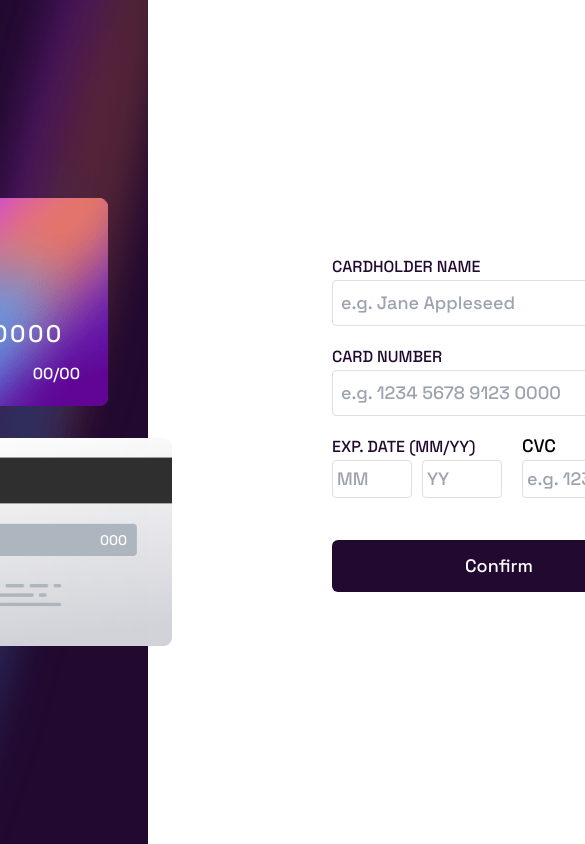
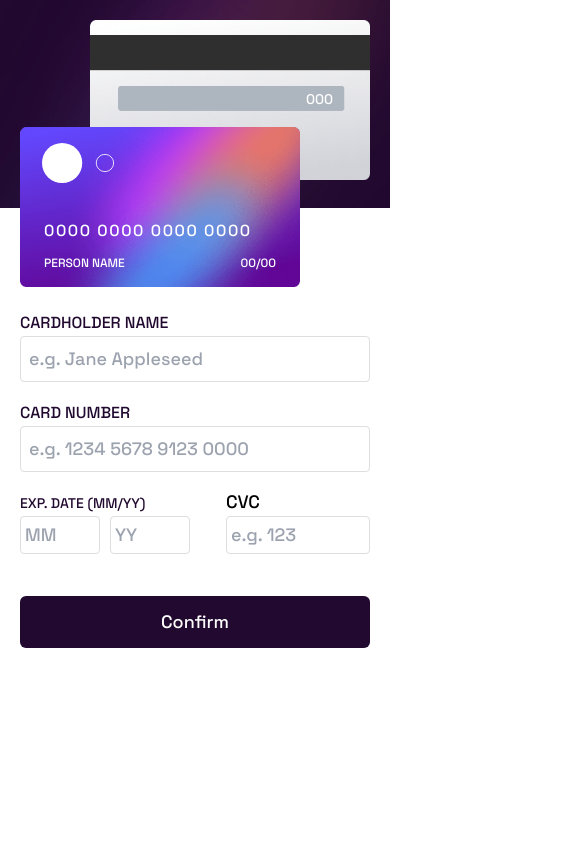
Before and after one commit to AlvesPHGA/interactive-card, a React (Vite) app: page / in a window 390 px wide. Shown: the top 844 px of the page, 585 px wide, since content can reach past the window. Built offline with nearby package versions, Linux system fonts and the light colour scheme.

Commit message:
updated layout to larger mobile device

```diff
--- a/src/App.jsx
+++ b/src/App.jsx
@@ -33,22 +33,22 @@ function App() {
    }
 
    return (
-      <main className="font-spaceGrotesk relative text-lg h-screen bg-mainDesktop bg-custom bg-no-repeat ss:bg-none sm:bg-none">
-         <div className="hidden ss:block ss:bg-mainMobile ss:absolute ss:top-0 ss:left-0 ss:w-screen ss:h-52 ss:bg-cover sm:block sm:bg-mainMobile sm:absolute sm:top-0 sm:left-0 sm:w-screen sm:h-52 sm:bg-cover"></div>
+      <main className="font-spaceGrotesk relative text-lg h-screen bg-mainDesktop bg-custom bg-no-repeat ss:bg-none sm:bg-none sl:bg-none">
+         <div className="hidden ss:block ss:bg-mainMobile ss:absolute ss:top-0 ss:left-0 ss:w-screen ss:h-52 ss:bg-cover sm:block sm:bg-mainMobile sm:absolute sm:top-0 sm:left-0 sm:w-screen sm:h-52 sm:bg-cover sl:block sl:bg-mainMobile sl:absolute sl:top-0 sl:left-0 sl:w-screen sl:h-52 sl:bg-cover"></div>
 
-         <section className="absolute transform -translate-x-1/2 left-2/4 -translate-y-1/2 top-2/4  flex mx-auto justify-center gap-40 items-center w-[1200px] ss:w-full ss:flex-col ss:h-min ss:gap-0 ss:-translate-x-0 ss:left-0 ss:-translate-y-0 ss:top-0 sm:w-full sm:flex-col sm:h-min sm:gap-0 sm:-translate-x-0 sm:left-0 sm:-translate-y-0 sm:top-0">
+         <section className="absolute transform -translate-x-1/2 left-2/4 -translate-y-1/2 top-2/4  flex mx-auto justify-center gap-40 items-center w-[1200px] ss:w-full ss:flex-col ss:h-min ss:gap-0 ss:-translate-x-0 ss:left-0 ss:-translate-y-0 ss:top-0 sm:w-full sm:flex-col sm:h-min sm:gap-0 sm:-translate-x-0 sm:left-0 sm:-translate-y-0 sm:top-0 sl:w-full sl:flex-col sl:h-min sl:gap-0 sl:-translate-x-0 sl:left-0 sl:-translate-y-0 sl:top-0">
             <Cards />
 
             <form
                onSubmit={handleSubmit}
-               className="w-fit ss:px-5 ss:w-full ss:mt-5 ss:mb-5 sm:px-5 sm:w-full sm:mt-5 sm:mb-5"
+               className="w-fit ss:px-5 ss:w-full ss:mt-5 ss:mb-5 sm:px-5 sm:w-full sm:mt-5 sm:mb-5 sl:px-5 sl:w-full sl:mt-5 sl:mb-5"
             >
                <NameField {...name} />
                <NumberCardField {...number} />
 
-               <div className="flex  gap-x-5">
+               <div className="flex  gap-x-5 sl:justify-between">
                   <div className="relative">
-                     <label className="text-base text-veryDarkViolet ss:text-sm sm:text-sm">
+                     <label className="text-base text-veryDarkViolet ss:text-sm sm:text-sm sl:text-sm">
                         EXP. DATE (MM/YY)
                      </label>
                      <div className="relative h-10">
--- a/src/Components/Cards.jsx
+++ b/src/Components/Cards.jsx
@@ -6,12 +6,12 @@ const imgCard = {
 
 const Cards = () => {
    return (
-      <section className="flex flex-col gap-8 ss:gap-0 ss:h-72 ss:w-screen ss:p-5 ss:static sm:gap-0 sm:h-72 sm:w-screen sm:p-5 sm:static">
+      <section className="flex flex-col gap-8 ss:gap-0 ss:h-72 ss:w-screen ss:p-5 ss:static sm:gap-0 sm:h-72 sm:w-screen sm:p-5 sm:static sl:gap-0 sl:h-72 sl:w-screen sl:p-5 sl:static">
          <div
-            className={`bg-cardFront px-7 py-5 flex flex-col justify-end relative ${imgCard.back} ss:absolute ss:w-[280px] ss:top-[127px] ss:h-40 ss:z-10 ss:py-4 ss:px-6 sm:absolute sm:w-[280px] sm:top-[127px] sm:h-40 sm:z-10 sm:py-4 sm:px-6`}
+            className={`bg-cardFront px-7 py-5 flex flex-col justify-end relative ${imgCard.back} ss:absolute ss:w-[280px] ss:top-[127px] ss:h-40 ss:z-10 ss:py-4 ss:px-6 sm:absolute sm:w-[280px] sm:top-[127px] sm:h-40 sm:z-10 sm:py-4 sm:px-6  sl:absolute sl:w-[280px] sl:top-[127px] sl:h-40 sl:z-10 sl:py-4 sl:px-6`}
          >
             <img
-               className="absolute left-7 top-5 ss:h-10 ss:top-4 ss:left-[1.40rem] sm:h-10 sm:top-4 sm:left-[1.40rem]"
+               className="absolute left-7 top-5 ss:h-10 ss:top-4 ss:left-[1.40rem] sm:h-10 sm:top-4 sm:left-[1.40rem]  sl:h-10 sl:top-4 sl:left-[1.40rem]"
                src="../public/svg/card-logo.svg"
                alt=""
             />
@@ -19,11 +19,11 @@ const Cards = () => {
             <div className="text-white">
                <h1
                   id="numberCard"
-                  className="mb-3 text-2xl tracking-widest ss:text-base sm:text-base"
+                  className="mb-3 text-2xl tracking-widest ss:text-base sm:text-base  sl:text-base"
                >
                   0000 0000 0000 0000
                </h1>
-               <div className="flex justify-between uppercase text-base items-center ss:text-xs sm:text-xs">
+               <div className="flex justify-between uppercase text-base items-center ss:text-xs sm:text-xs sl:text-xs">
                   <span id="nameCard">Person name</span>
                   <div>
                      <span id="monthCard">00</span>/
@@ -34,11 +34,11 @@ const Cards = () => {
          </div>
 
          <div
-            className={`bg-cardBack ml-16 relative ${imgCard.back} ss:w-full ss:h-40 ss:z-0 ss:m-0 ss:bg-[100% 100%] sm:w-[280px] sm:h-40 sm:z-0 sm:m-0 sm:bg-[100% 100%] sm:ml-auto`}
+            className={`bg-cardBack ml-16 relative ${imgCard.back} ss:w-full ss:h-40 ss:z-0 ss:m-0 ss:bg-[100% 100%] sm:w-[280px] sm:h-40 sm:z-0 sm:m-0 sm:bg-[100% 100%] sm:ml-auto  sl:w-[280px] sl:h-40 sl:z-0 sl:m-0 sl:bg-[100% 100%] sl:ml-auto`}
          >
             <span
                id="cvcCard"
-               className="absolute top-[5.75rem] left-[19.5rem] text-white text-sm ss:left-[13.5rem] ss:top-[4.3rem] sm:left-[13.5rem] sm:top-[4.3rem]"
+               className="absolute top-[5.75rem] left-[19.5rem] text-white text-sm ss:left-[13.5rem] ss:top-[4.3rem] sm:left-[13.5rem] sm:top-[4.3rem]  sl:left-[13.5rem] sl:top-[4.3rem]"
             >
                000
             </span>
```
Also changed, not shown: 1 other file (tests, documents, lock files or other folders).
